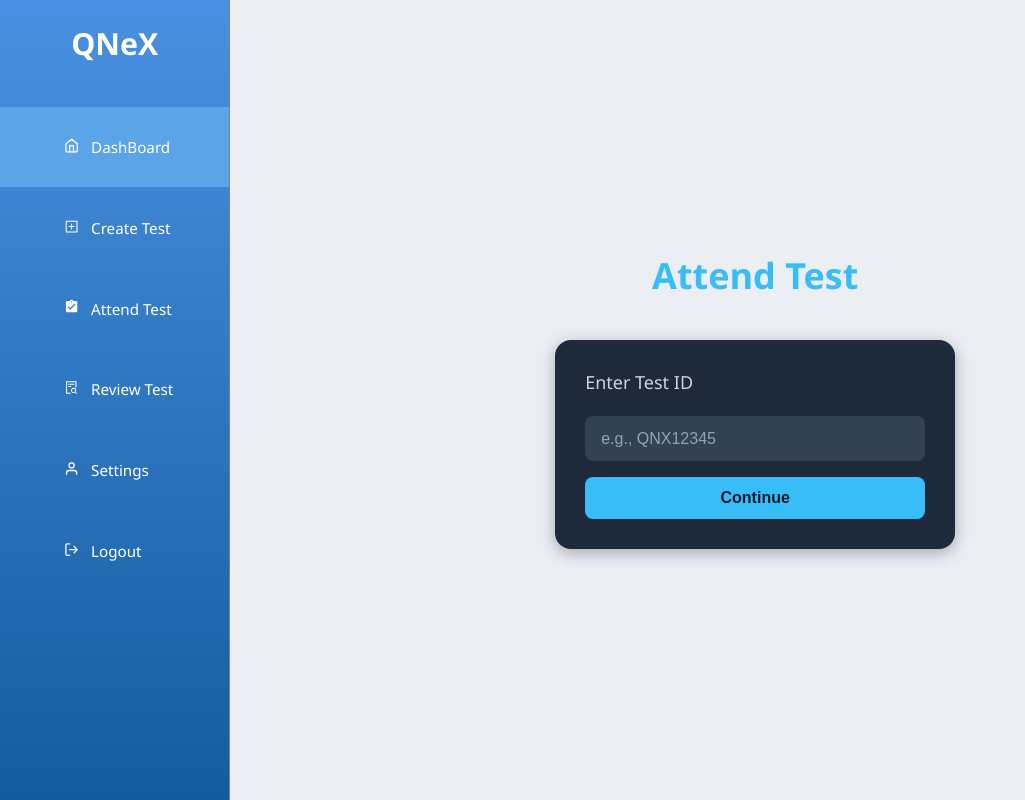
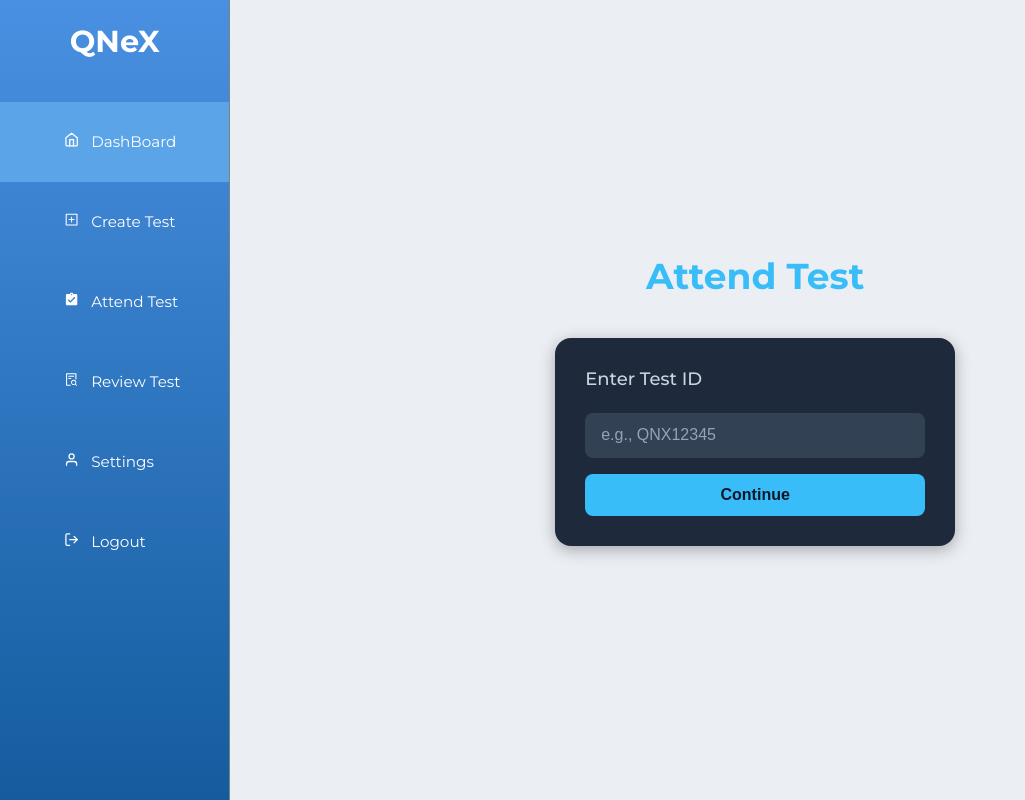
Before and after one commit to imanmay2/QNeX, a React (Vite) app in the folder client/ui/: page /attendTest in a window 1280 px wide. Shown: the whole page, without its empty margins (0-1025 px from the left). Built offline with nearby package versions, Linux system fonts and the light colour scheme; a web font is replaced by a local one.

Commit message:
attendTest CSS -font fixed

```diff
--- a/client/ui/src/components/css/attendTest.css
+++ b/client/ui/src/components/css/attendTest.css
@@ -5,7 +5,6 @@
     min-height: 100vh;
     background-color: #ebeef3; /* Dark background */
     color: #141414; /* Light text */
-    font-family: 'Segoe UI', Tahoma, Geneva, Verdana, sans-serif;
     min-height:100vh;
     min-width:100vw;
 }
--- a/client/ui/src/components/css/login.css
+++ b/client/ui/src/components/css/login.css
@@ -17,6 +17,6 @@
     opacity: 0.3;
 }
 
-a {
+/* a {
     text-decoration: none;
-}
+} */
```
